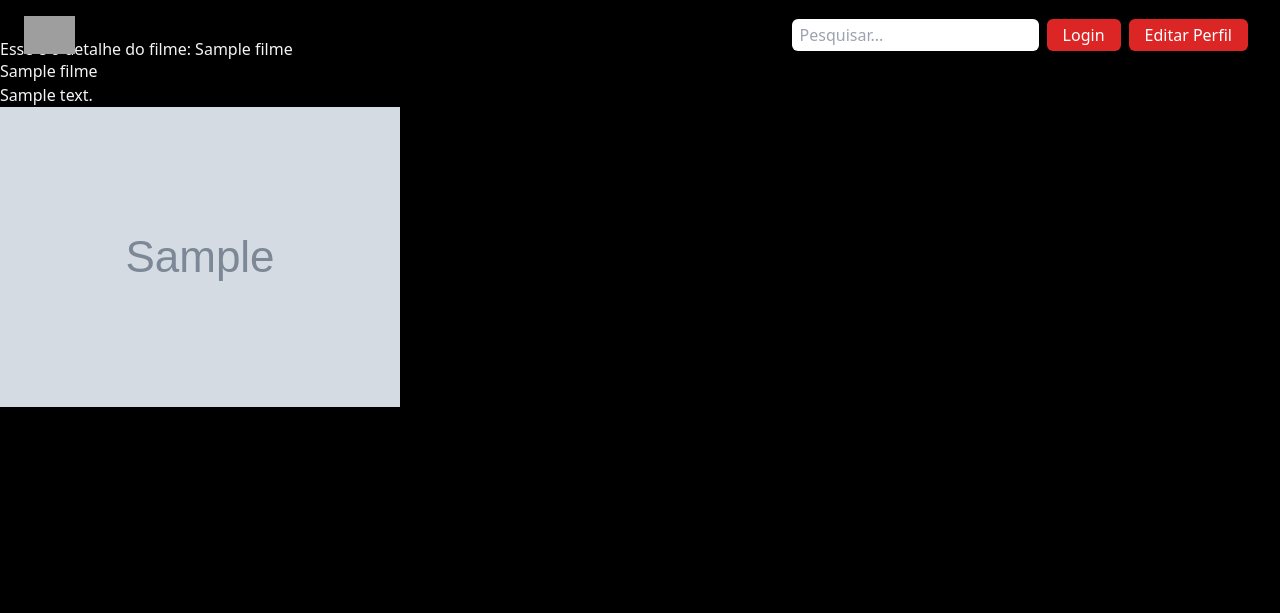
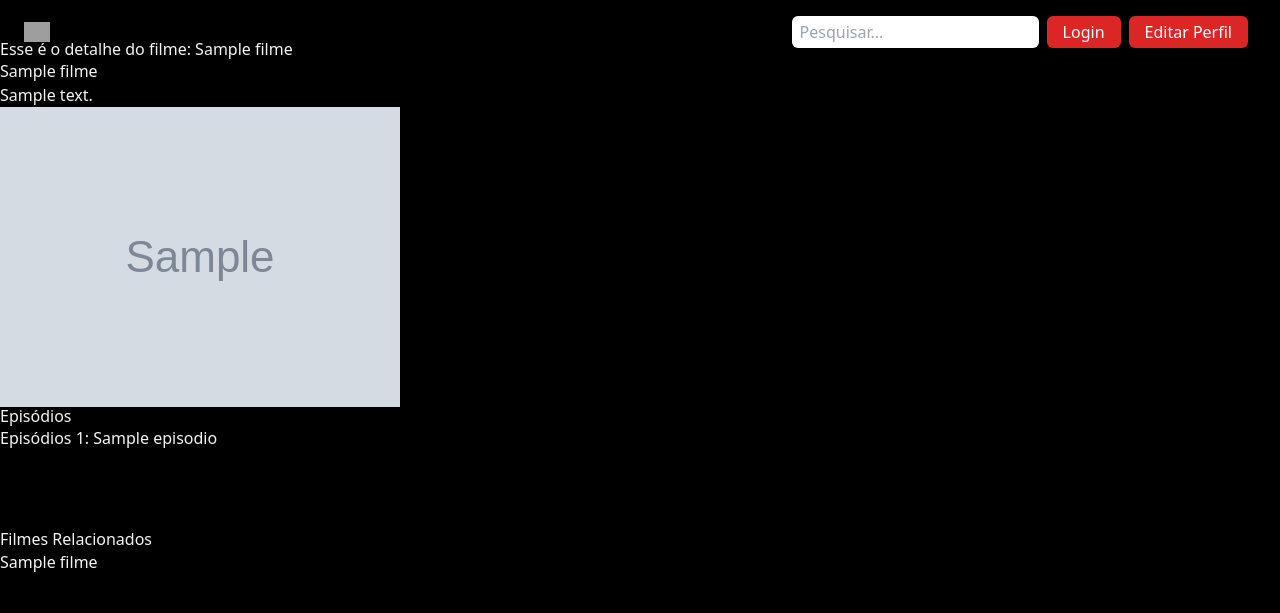
Before and after one commit to Aislanfagundes/Clone_Netflix, a Django app: page /filmes/1 in a window 1280 px wide. Shown: the top 613 px of the page. Run offline with Django 4.2, Linux system fonts and the light colour scheme; tables that the repository leaves empty hold one stand-in row (values such as "Sample post"); grey boxes marked "Sample" are stand-in pictures; some libraries are stand-ins or nearby versions; grey boxes are pictures that could not be loaded.

Commit message:
criando a parte de videos relacionados, em detalhesfilme.html

```diff
--- a/filme/admin.py
+++ b/filme/admin.py
@@ -1,5 +1,6 @@
 from django.contrib import admin
-from .models import Filme
+from .models import Filme, Episodio
 
 # Register your models here.
 admin.site.register(Filme)
+admin.site.register(Episodio)
--- a/filme/models.py
+++ b/filme/models.py
@@ -22,3 +22,11 @@ class Filme(models.Model):
         return self.titulo
 
 # CRIAR OS EPISODIOS
+
+class Episodio(models.Model):
+    filme = models.ForeignKey('Filme', related_name='episodios', on_delete=models.CASCADE) # a classe filme precisa entrar como string
+    titulo = models.CharField(max_length=100)
+    video = models.URLField()
+
+    def __str__(self):
+        return self.filme.titulo + " - " + self.titulo
--- a/filme/templates/detalhesfilme.html
+++ b/filme/templates/detalhesfilme.html
@@ -10,5 +10,24 @@ HomeFilmes Netflix
     <p>{{ object }}</p>
     <p>{{ object.descricao }}</p>
     <img src="{{ object.thumb.url }}">
+
+    <h2>Episódios</h2>
+    {% for episodio in object.episodios.all %}
+    <a href="{{ episodio.video }}">
+
+        <p>Episódios {{ forloop.counter }}: {{ episodio.titulo }}</p>
+    </a>
+    {% endfor %}
+</div>
+
+<div class="py-10">
+    <h2>Filmes Relacionados</h2>
+    {% for filme in filmes_relacionados %}
+    <p>
+        <a href="{% url 'filme:detalhesfilme' filme.pk %}">
+            {{ filme.titulo }}
+        </a>
+    </p>
+    {% endfor %}
 </div>
 {% endblock %}
--- a/filme/templates/homefilmes.html
+++ b/filme/templates/homefilmes.html
@@ -15,5 +15,5 @@ HomeFilmes Netflix
     {% endfor %}
 </div>
 
-<a> href=''</a>
+<a href=''> </a>
 {% endblock %}
--- a/filme/views.py
+++ b/filme/views.py
@@ -29,3 +29,11 @@ class Detalhesfilme(DetailView):
     template_name = 'detalhesfilme.html'
     model = Filme
     # object -> 1 item do nosso modelo
+
+    def get_context_data(self, **kwargs):
+        context = super(Detalhesfilme, self).get_context_data(**kwargs)
+        # filtrar a minha tabela de filmes pegando os filmes cuja categoria é igual a categoria do filme da pagina (object)
+        # self.get_object()
+        filmes_relacionados = Filme.objects.filter(categoria=self.get_object().categoria)
+        context['filmes_relacionados'] = filmes_relacionados
+        return context
--- a/planejamento.txt
+++ b/planejamento.txt
@@ -12,6 +12,6 @@
     - Quantade de views
     - Data de criação
     - Episodios
-        - videos
+        - videos (link do video)
         - titulo
     Barra de pesquisas
--- a/templates/navbar.html
+++ b/templates/navbar.html
@@ -1,6 +1,6 @@
 {% load static %}
 <nav class="w-full flex justify-between items-center py-3 px-4 fixed z-50">
-    <div class=" w-6/12">
+    <div class=" w-3/12">
         <a href="/">
             <img class="w-1/12" src="{% static 'images/mario.jpg' %}">
         </a>
```
